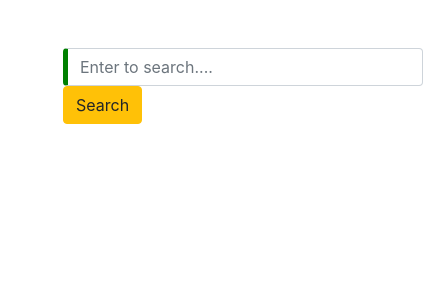
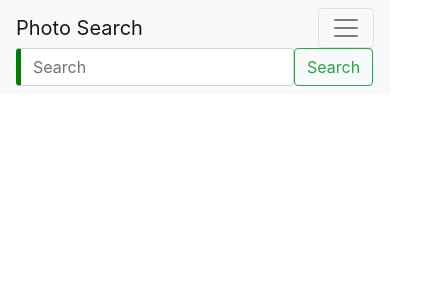
Before and after one commit to SebghatYusuf/Angular-Todo-, an Angular app: page / in a window 390 px wide. Shown: the top 300 px of the page, 438 px wide, since content can reach past the window. Built offline with nearby package versions, Linux system fonts and the light colour scheme.

Commit message:
Add branch dev

```diff
--- a/src/app/app.component.html
+++ b/src/app/app.component.html
@@ -312,16 +312,62 @@ name : {{name}} -->
 
 
 <!-- gettings photos -->
+<nav class="navbar navbar-expand-lg navbar-light bg-light">
+  <div class="container-fluid">
+    <a class="navbar-brand" href="#">Photo Search</a>
+    <button class="navbar-toggler" type="button" data-bs-toggle="collapse" data-bs-target="#navbarSupportedContent"
+      aria-controls="navbarSupportedContent" aria-expanded="false" aria-label="Toggle navigation">
+      <span class="navbar-toggler-icon"></span>
+    </button>
+    <div class="collapse navbar-collapsed d-flex align-content-between" id="navbarSupportedContent">
+      <ul class="navbar-nav me-auto mb-2 mb-lg-0">
+        <!-- <li class="nav-item">
+          <a class="nav-link active" aria-current="page" href="#">Home</a>
+        </li> -->
 
-<form #imageForm="ngForm" (ngSubmit)="handleSubmit(imageForm.value)">
-  <div class="form-group col-sm-6 m-5">
-    <input type="text" name="search" ngModel class="form-control" id="search" placeholder="Enter to search....">
-    <button class="btn btn-warning" type="submit">Search</button>
+
+      </ul>
+      <form class="d-flex" #imageForm="ngForm" (ngSubmit)="handleSubmit(imageForm.value)">
+        <input type="text" name="search" ngModel class="form-control me-2" type="search" placeholder="Search"
+          aria-label="Search">
+        <button class="btn btn-outline-success" type="submit">Search</button>
+      </form>
+    </div>
   </div>
-</form>
+</nav>
+
+<div class="container ">
+  <div class="row">
+
+    <div *ngFor="let item of images">
+
+      <div class="card shadow-lg border" style="width: 18rem; margin: 5px;">
+        <img style="cursor: pointer;" src={{item.previewURL}} (click)="viewPhoto(item)">
+        <div class="card-body">
+          <img class="rounded-circle border" src={{item.userImageURL}} width="40" height="40" />
+          <p>{{item.user}}</p>
+          <p class="card-text">
+            Downloads: {{item.downloads}} <br>
+            Favorites: {{item.favorites}}
+          </p>
+          <span *ngFor="let tag of item.tags?.split(',')">
+            <div class="badge bg-primary text-white ml-2 p-2">{{tag}}</div>
+          </span>
+        </div>
+      </div>
+    </div>
+  </div>
+</div>
+<!-- <div class="container mt-4 bg-light">
+  <div class="col-md-6">
+
+    <form>
+      <div class="form-group">
+        <input class="form-control" id="search"
+          placeholder="Enter a keyword to search....">
+        <button class="btn btn-outline-primary mt-3" type="submit">Search</button>
+      </div>
+    </form>
+  </div>
+</div> -->
 <!-- <button (click)="loadImages()" class="btn btn-outline-primary m-4 p-t">load images</button> -->
-<ul>
-  <li *ngFor="let item of images">
-    <img style="cursor: pointer;" src={{item.previewURL}} (click)="viewPhoto(item)" />
-  </li>
-</ul>
--- a/src/app/app.component.ts
+++ b/src/app/app.component.ts
@@ -45,7 +45,6 @@ import { ArrayType } from '@angular/compiler';
 
 // }
 
-
 interface responseType {
   hits?: [],
   total?: number,
@@ -81,6 +80,7 @@ export class AppComponent {
     var images = this.appservice.getImages().subscribe(response => {
       this.response = response;
       console.log(this.response.hits);
+      // this.images = response.hits;
       this.images = this.response.hits;
     });
     // this.images = this.response.hits;
```
